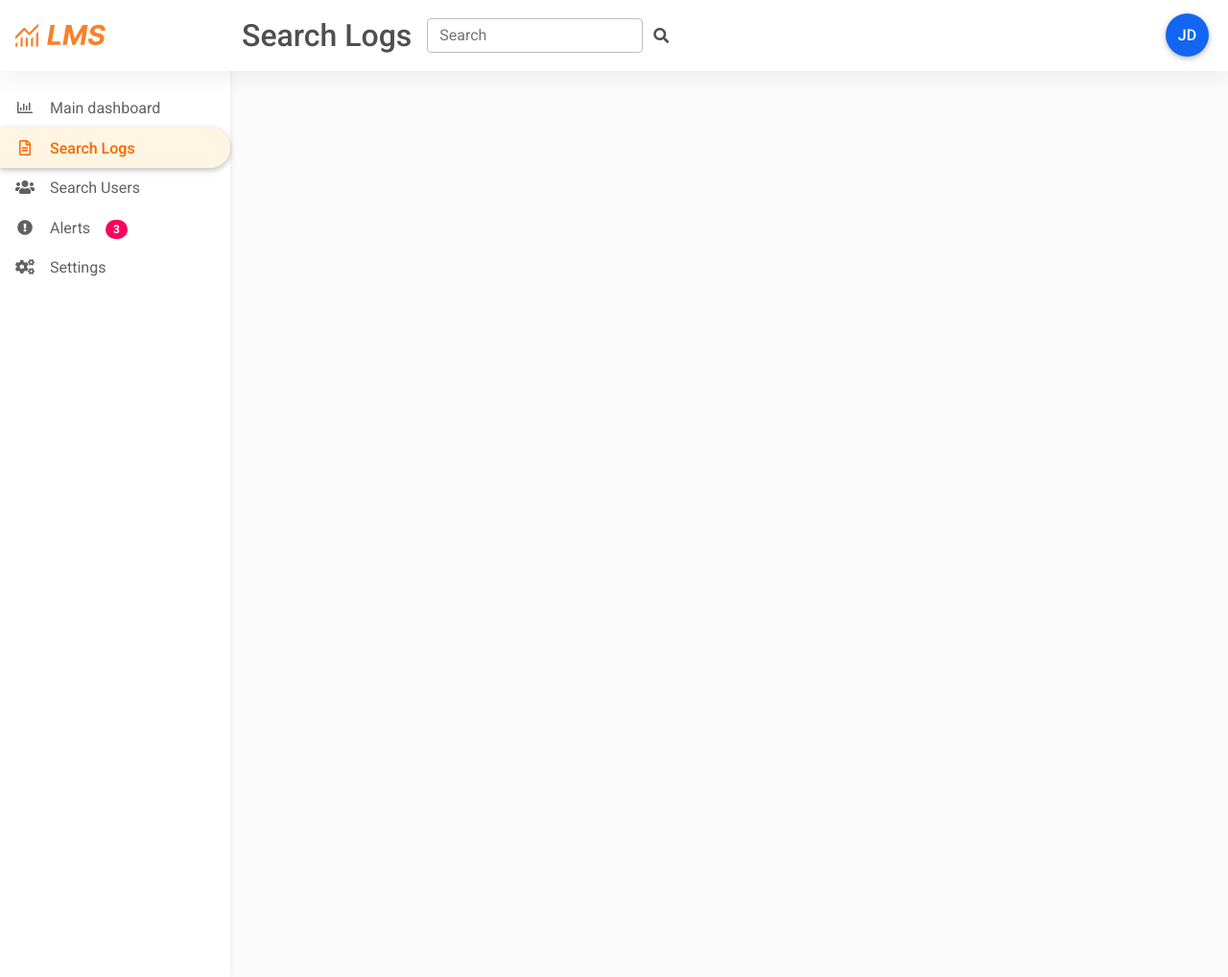
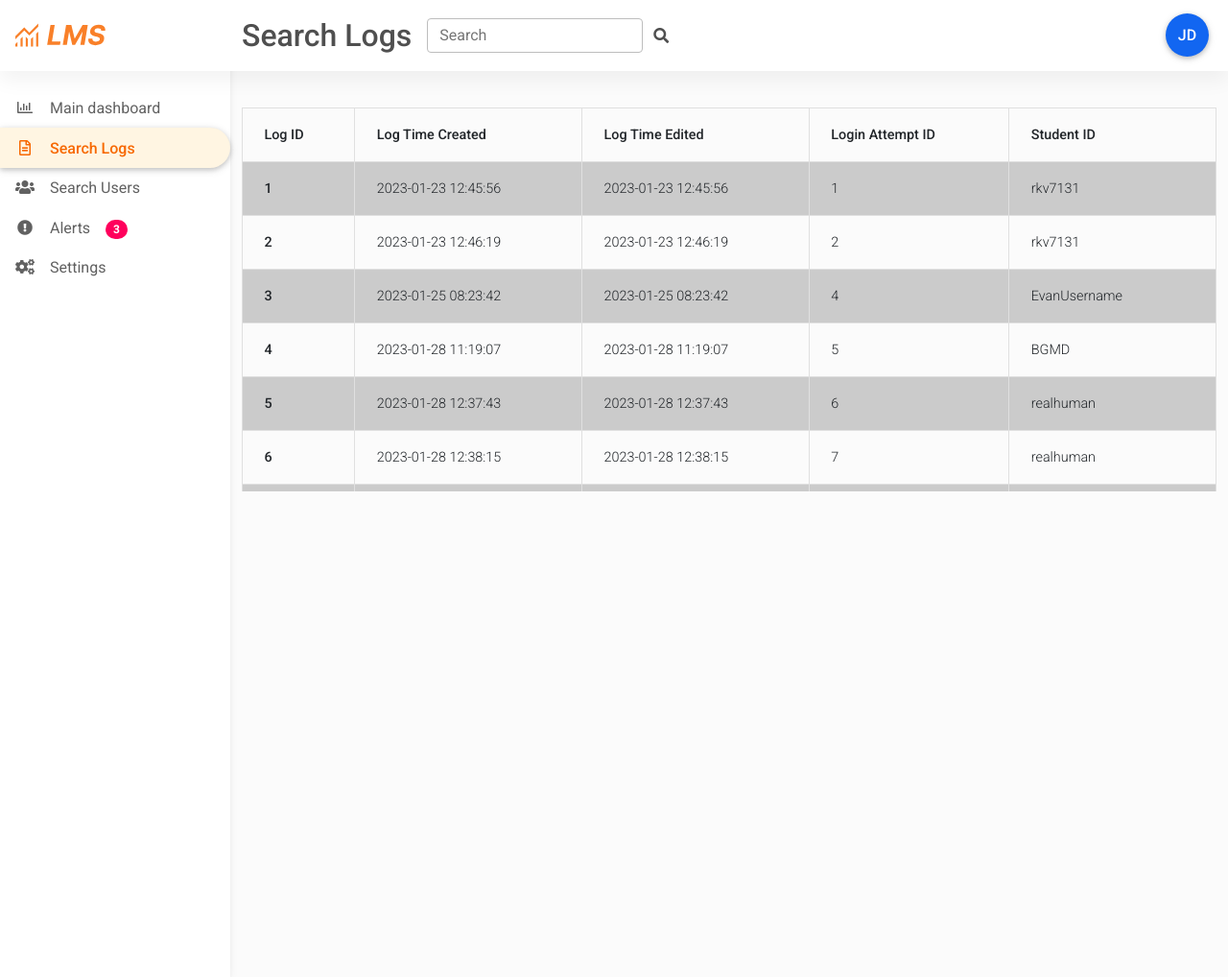
Before and after one commit to ISTE-501-Team-1/log-monitoring-system, a PHP site: page /frontend_test/logs.html in a window 1280 px wide. Shown: the whole page at 96% size. Run offline with PHP 8.4, Linux system fonts and the light colour scheme; some libraries are stand-ins or nearby versions.

Commit message:
added scrollable table in logs

```diff
--- a/frontend_test/logs.html
+++ b/frontend_test/logs.html
@@ -156,7 +156,93 @@
     <!--Main layout-->
     <main style="margin-top: 58px">
       <div class="container pt-4">
+        <div class="table-responsive table" style="height: 400px; margin-top: 30px;">
 
+          <table class="table table-bordered table-striped mb-0">
+            <thead>
+              <tr>
+                <th scope="col">Log ID</th>
+                <th scope="col">Log Time Created</th>
+                <th scope="col">Log Time Edited</th>
+                <th scope="col">Login Attempt ID</th>
+                <th scope="col">Student ID</th>
+              </tr>
+            </thead>
+            <tbody>
+              <tr>
+                <th scope="row">1</th>
+                <td>2023-01-23 12:45:56</td>
+                <td>2023-01-23 12:45:56</td>
+                <td>1</td>
+                <td>rkv7131</td>
+              </tr>
+              <tr>
+                <th scope="row">2</th>
+                <td>2023-01-23 12:46:19</td>
+                <td>2023-01-23 12:46:19</td>
+                <td>2</td>
+                <td>rkv7131</td>
+              </tr>
+              <tr>
+                <th scope="row">3</th>
+                <td>2023-01-25 08:23:42</td>
+                <td>2023-01-25 08:23:42</td>
+                <td>4</td>
+                <td>EvanUsername</td>
+              </tr>
+              <tr>
+                <th scope="row">4</th>
+                <td>2023-01-28 11:19:07</td>
+                <td>2023-01-28 11:19:07</td>
+                <td>5</td>
+                <td>BGMD</td>
+              </tr>
+              <tr>
+                <th scope="row">5</th>
+                <td>2023-01-28 12:37:43</td>
+                <td>2023-01-28 12:37:43</td>
+                <td>6</td>
+                <td>realhuman</td>
+              </tr>
+              <tr>
+                <th scope="row">6</th>
+                <td>2023-01-28 12:38:15</td>
+                <td>2023-01-28 12:38:15</td>
+                <td>7</td>
+                <td>realhuman</td>
+              </tr>
+              <tr>
+                <th scope="row">7</th>
+                <td>2023-01-28 12:38:52</td>
+                <td>2023-01-28 12:38:52</td>
+                <td>8</td>
+                <td>realhuman</td>
+              </tr>
+              <tr>
+                <th scope="row">8</th>
+                <td>2023-02-01 06:35:12</td>
+                <td>2023-02-01 06:35:12</td>
+                <td>9</td>
+                <td>JohnnyBGoode</td>
+              </tr>
+              <tr>
+                <th scope="row">9</th>
+                <td>2023-04-12 02:54:07</td>
+                <td>2023-04-12 02:54:07</td>
+                <td>10</td>
+                <td>JeffersonSteelflex</td>
+              </tr>
+              <tr>
+                <th scope="row">10</th>
+                <td>2023-05-13 08:32:41</td>
+                <td>2023-05-13 08:32:41</td>
+                <td>11</td>
+                <td>AlvinYakitori</td>
+              </tr>
+            </tbody>
+          </table>
+
+        </div>
       </div>
     </main>
     <!--Main layout-->
--- a/src/css/style.css
+++ b/src/css/style.css
@@ -109,3 +109,9 @@ body {
   margin: 0;
   font-size: 16px;
 }
+
+
+  .table-responsive{
+    overflow-y: scroll;
+    display: block;
+  }
```
